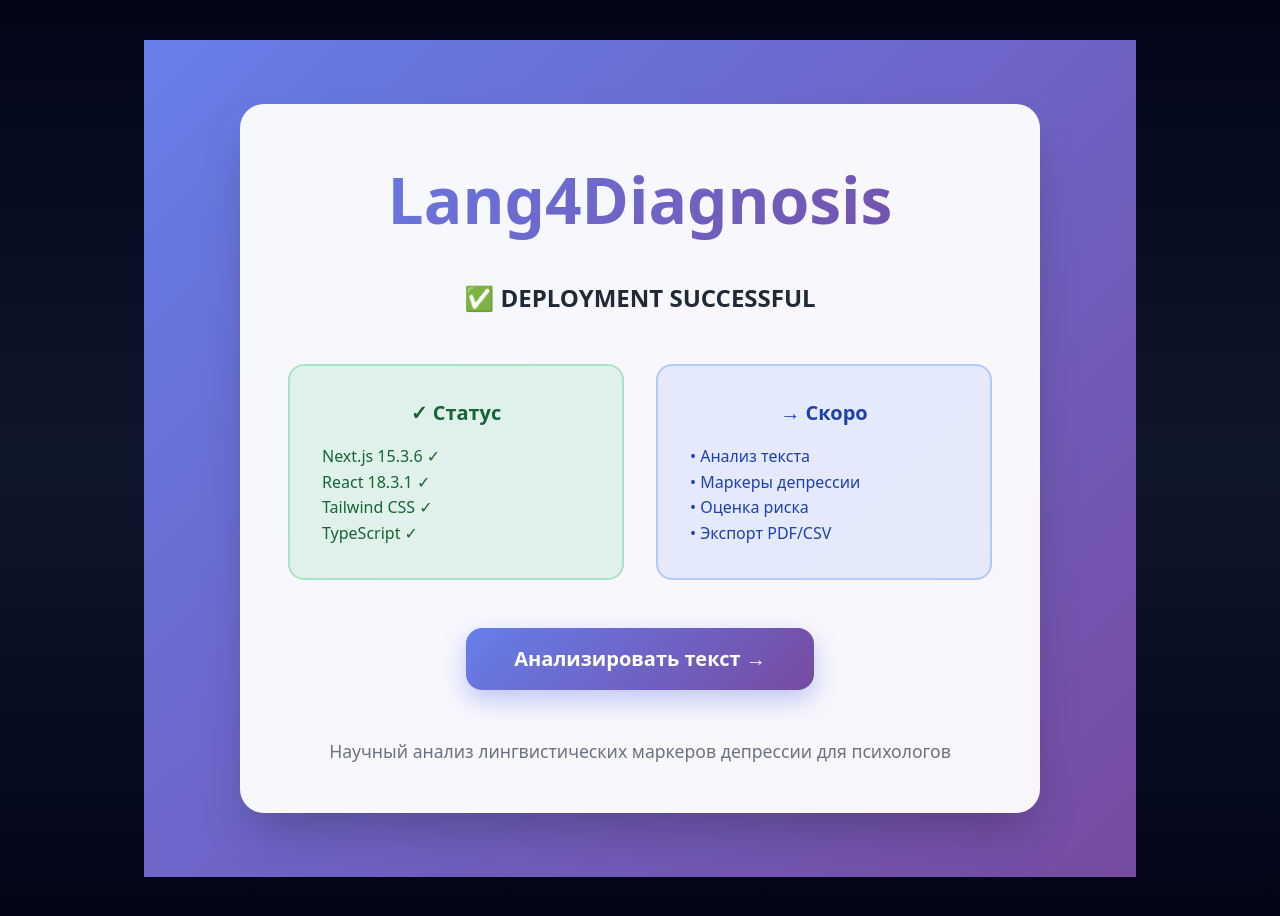
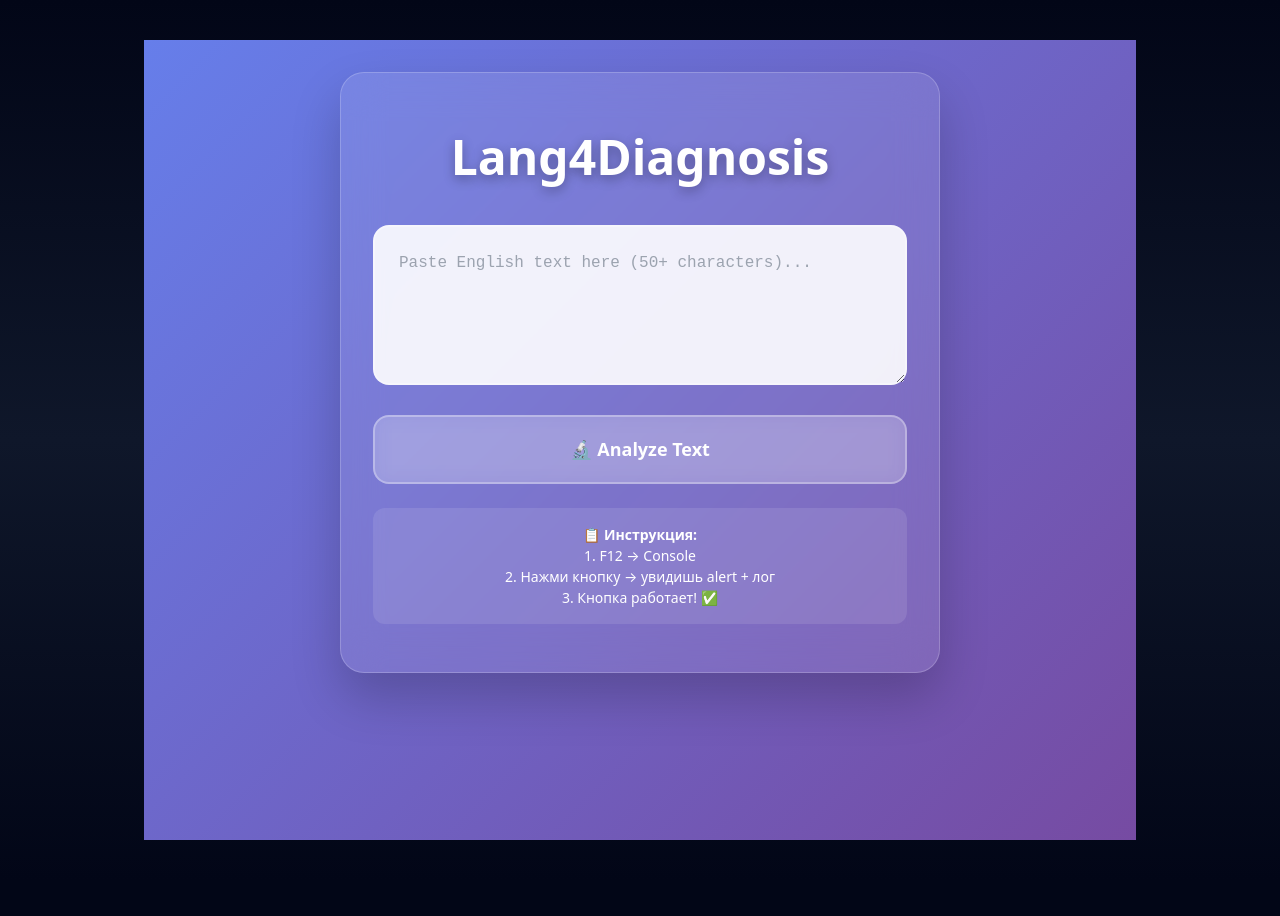
Before and after one commit to abvgdelya/ling4diagnosis_proj, a Next.js app: page / in a window 1280 px wide. After the commit the page ends 880 px from the top, so only its background shows below. Built offline with nearby package versions, Linux system fonts and the light colour scheme.

Commit message:
Update page.tsx

```diff
--- a/src/app/page.tsx
+++ b/src/app/page.tsx
@@ -1,103 +1,98 @@
+'use client';  // ← ЭТО ГЛАВНОЕ!
+
 export default function Home() {
+  const handleClick = () => {
+    alert('✅ КНОПКА РАБОТАЕТ!');
+    console.log('Button clicked!');
+  };
+
   return (
     <main style={{
       minHeight: '100vh',
+      padding: '2rem',
       background: 'linear-gradient(135deg, #667eea 0%, #764ba2 100%)',
-      padding: '4rem 2rem',
-      fontFamily: 'system-ui, sans-serif'
+      color: 'white',
+      fontFamily: 'system-ui, -apple-system, sans-serif'
     }}>
       <div style={{
-        maxWidth: '800px',
+        maxWidth: '600px',
         margin: '0 auto',
-        textAlign: 'center',
-        background: 'rgba(255,255,255,0.95)',
-        padding: '3rem',
+        padding: '3rem 2rem',
+        background: 'rgba(255,255,255,0.1)',
+        backdropFilter: 'blur(20px)',
         borderRadius: '24px',
-        boxShadow: '0 25px 50px -12px rgba(0,0,0,0.25)'
+        border: '1px solid rgba(255,255,255,0.2)',
+        boxShadow: '0 25px 50px rgba(0,0,0,0.2)'
       }}>
         <h1 style={{
-          fontSize: '4rem',
+          fontSize: '3rem',
           fontWeight: '900',
-          background: 'linear-gradient(135deg, #667eea 0%, #764ba2 100%)',
-          WebkitBackgroundClip: 'text',
-          WebkitTextFillColor: 'transparent',
-          marginBottom: '2rem'
+          textAlign: 'center',
+          marginBottom: '2rem',
+          textShadow: '0 4px 12px rgba(0,0,0,0.3)'
         }}>
           Lang4Diagnosis
         </h1>
 
-        <div style={{
-          fontSize: '1.5rem',
-          color: '#1f2937',
-          marginBottom: '3rem',
-          fontWeight: '600'
-        }}>
-          ✅ DEPLOYMENT SUCCESSFUL
-        </div>
+        <textarea
+          style={{
+            width: '100%',
+            height: '160px',
+            padding: '1.5rem',
+            border: '2px solid rgba(255,255,255,0.3)',
+            borderRadius: '16px',
+            fontSize: '16px',
+            background: 'rgba(255,255,255,0.9)',
+            color: '#1f2937',
+            resize: 'vertical',
+            fontFamily: 'monospace'
+          }}
+          placeholder="Paste English text here (50+ characters)..."
+          onChange={(e) => console.log('Typing:', e.target.value.length)}
+        />
+
+        <button
+          onClick={handleClick}
+          style={{
+            width: '100%',
+            marginTop: '1.5rem',
+            padding: '1.2rem',
+            background: 'rgba(255,255,255,0.2)',
+            color: 'white',
+            border: '2px solid rgba(255,255,255,0.3)',
+            borderRadius: '16px',
+            fontSize: '18px',
+            fontWeight: '700',
+            cursor: 'pointer',
+            backdropFilter: 'blur(10px)',
+            transition: 'all 0.3s ease'
+          }}
+          onMouseOver={(e) => {
+            e.currentTarget.style.background = 'rgba(255,255,255,0.3)';
+            e.currentTarget.style.transform = 'translateY(-2px)';
+          }}
+          onMouseOut={(e) => {
+            e.currentTarget.style.background = 'rgba(255,255,255,0.2)';
+            e.currentTarget.style.transform = 'translateY(0)';
+          }}
+        >
+          🔬 Analyze Text
+        </button>
 
         <div style={{
-          display: 'grid',
-          gridTemplateColumns: '1fr 1fr',
-          gap: '2rem',
-          marginBottom: '3rem'
+          textAlign: 'center',
+          marginTop: '1.5rem',
+          padding: '1rem',
+          background: 'rgba(255,255,255,0.1)',
+          borderRadius: '12px',
+          fontSize: '14px'
         }}>
-          <div style={{
-            padding: '2rem',
-            background: 'rgba(34,197,94,0.1)',
-            border: '2px solid rgba(34,197,94,0.3)',
-            borderRadius: '16px'
-          }}>
-            <h3 style={{ fontSize: '1.25rem', fontWeight: '800', color: '#166534', marginBottom: '1rem' }}>
-              ✓ Статус
-            </h3>
-            <ul style={{ textAlign: 'left', color: '#166534', lineHeight: '1.6' }}>
-              <li>Next.js 15.3.6 ✓</li>
-              <li>React 18.3.1 ✓</li>
-              <li>Tailwind CSS ✓</li>
-              <li>TypeScript ✓</li>
-            </ul>
-          </div>
-
-          <div style={{
-            padding: '2rem',
-            background: 'rgba(59,130,246,0.1)',
-            border: '2px solid rgba(59,130,246,0.3)',
-            borderRadius: '16px'
-          }}>
-            <h3 style={{ fontSize: '1.25rem', fontWeight: '800', color: '#1e40af', marginBottom: '1rem' }}>
-              → Скоро
-            </h3>
-            <ul style={{ textAlign: 'left', color: '#1e40af', lineHeight: '1.6' }}>
-              <li>• Анализ текста</li>
-              <li>• Маркеры депрессии</li>
-              <li>• Оценка риска</li>
-              <li>• Экспорт PDF/CSV</li>
-            </ul>
-          </div>
+          <strong>📋 Инструкция:</strong><br/>
+          1. F12 → Console<br/>
+          2. Нажми кнопку → увидишь alert + лог<br/>
+          3. Кнопка работает! ✅
         </div>
-
-        <button style={{
-          background: 'linear-gradient(135deg, #667eea 0%, #764ba2 100%)',
-          color: 'white',
-          padding: '1rem 3rem',
-          border: 'none',
-          borderRadius: '16px',
-          fontSize: '1.25rem',
-          fontWeight: '700',
-          cursor: 'pointer',
-          boxShadow: '0 10px 25px rgba(102,126,234,0.4)'
-        }}>
-          Анализировать текст →
-        </button>
-
-        <p style={{
-          marginTop: '3rem',
-          color: '#6b7280',
-          fontSize: '1.1rem'
-        }}>
-          Научный анализ лингвистических маркеров депрессии для психологов
-        </p>
       </div>
     </main>
-  )
+  );
 }
```
